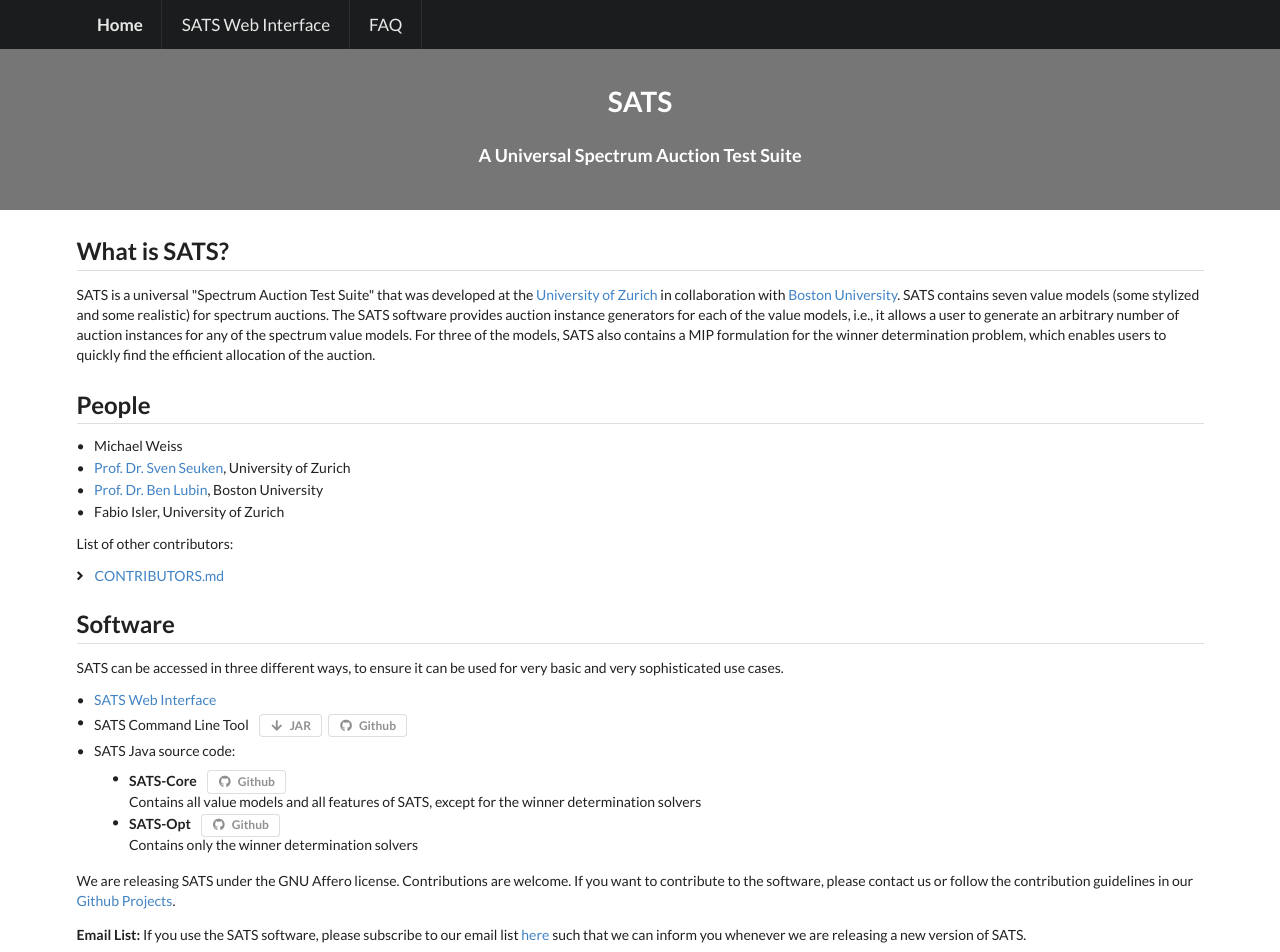
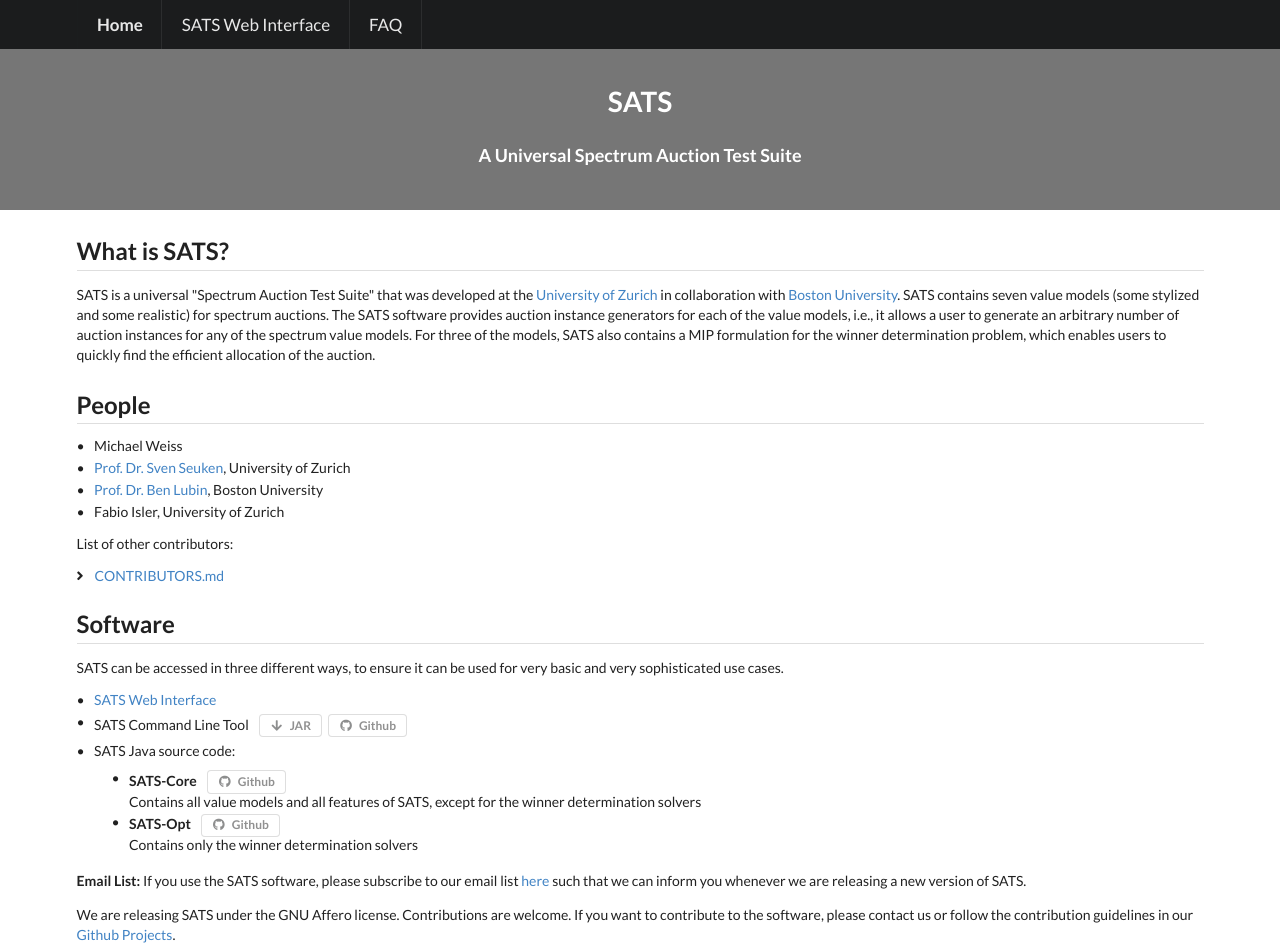
Before and after one commit to Clabfabs/sats-home, an Angular app: page / in a window 1280 px wide. Shown: the top 952 px of the page. Built offline with nearby package versions, Linux system fonts and the light colour scheme.

Commit message:
Changed position of mailing list paragraph

```diff
--- a/src/app/home/home.component.html
+++ b/src/app/home/home.component.html
@@ -87,12 +87,12 @@
     </div>
   </div>
   <p>
+    <b>Email List:</b> If you use the SATS software, please subscribe to our email list <a href="https://lists.ifi.uzh.ch/listinfo/sats" target="_blank">here</a> such that we can inform you whenever we are releasing a new version of SATS.
+  </p>
+  <p>
     We are releasing SATS under the GNU Affero license. Contributions are welcome. If you want to contribute to the
     software, please contact us or follow the contribution guidelines in our
     <a href="https://github.com/spectrumauctions">Github Projects</a>.
-  </p>
-  <p>
-    <b>Email List:</b> If you use the SATS software, please subscribe to our email list <a href="https://lists.ifi.uzh.ch/listinfo/sats" target="_blank">here</a> such that we can inform you whenever we are releasing a new version of SATS.
   </p>
 
   <h2 class="ui dividing header">Paper</h2>
```
